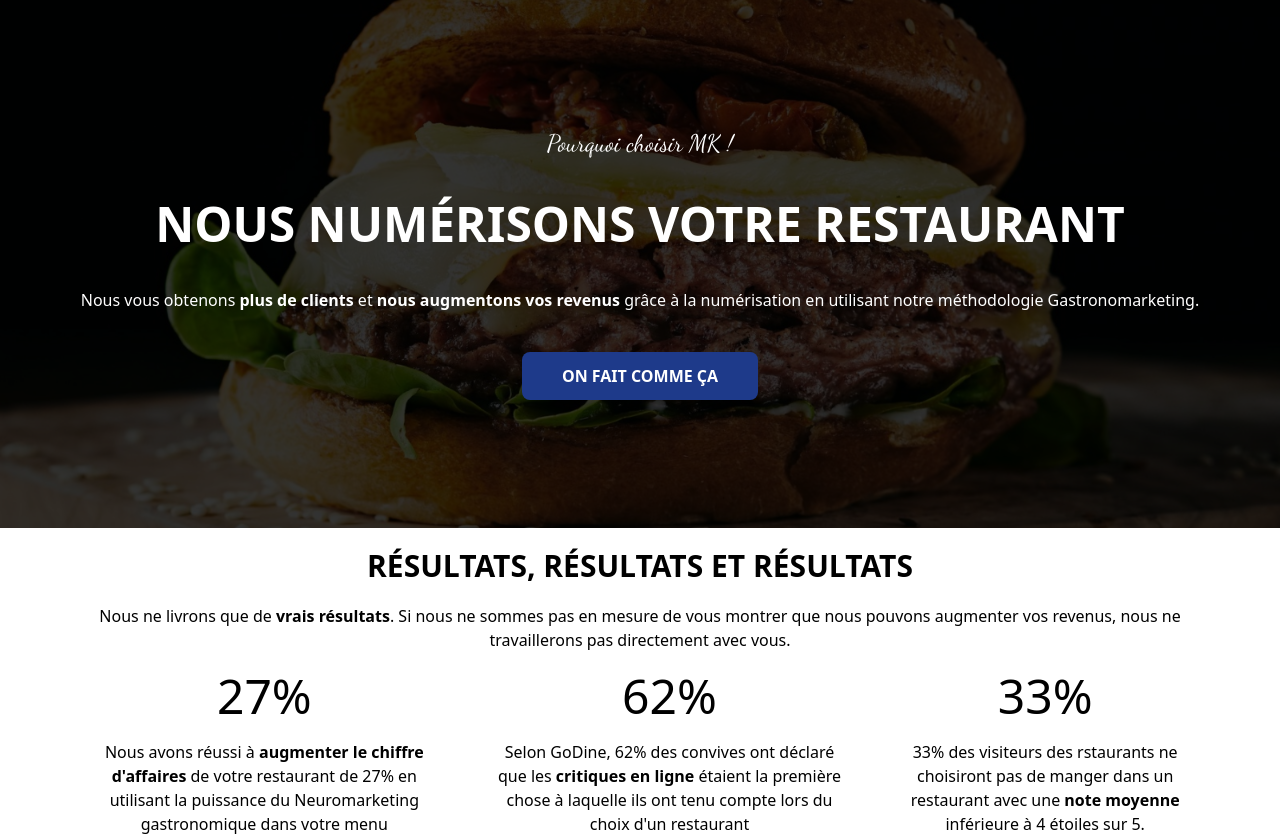
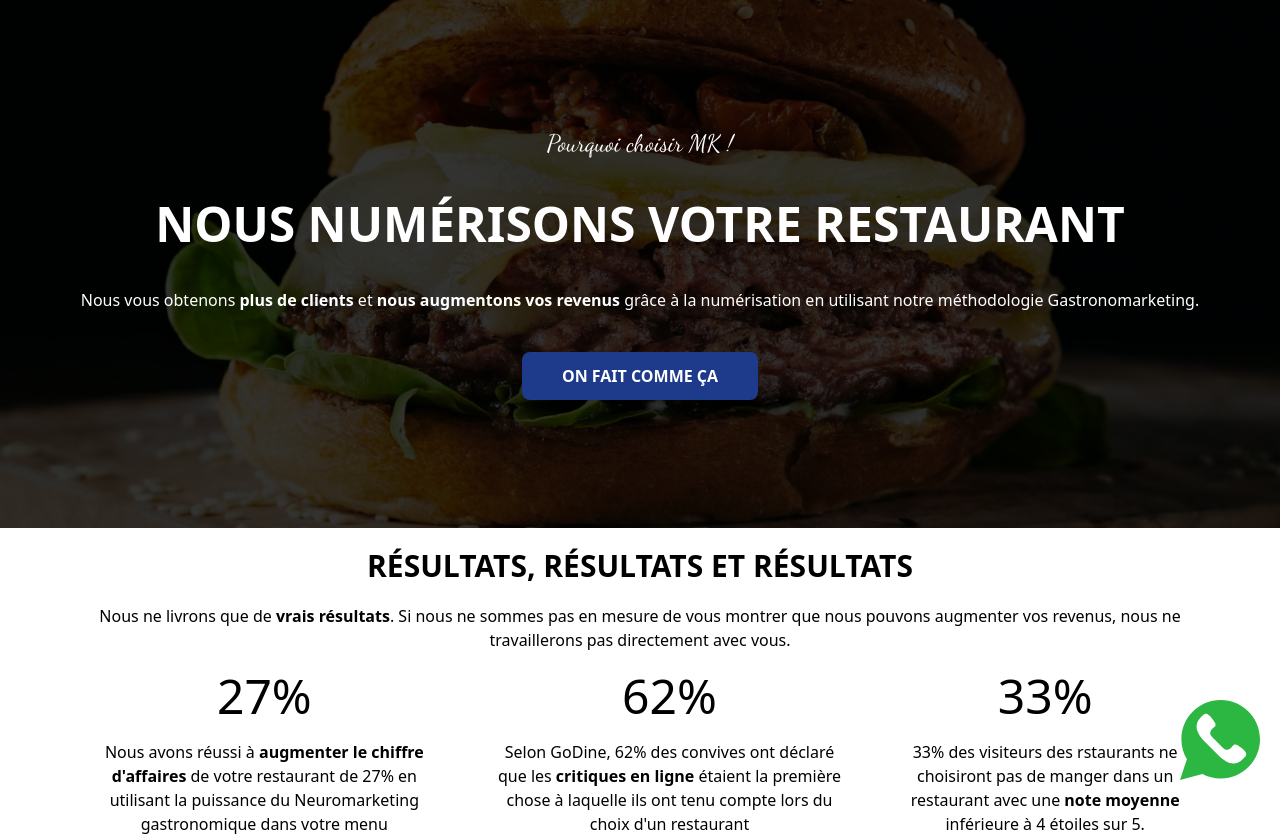
Before and after one commit to chopin2712/mk, a plain HTML site: page index.html in a window 1280 px wide. Drawn offline with nearby package versions, Linux system fonts and the light colour scheme.

Commit message:
Ajout du logo whatsapp

```diff
--- a/index.html
+++ b/index.html
@@ -18,7 +18,9 @@
     }
     </style>
 </head>
-<body>
+<body class="relative">
+    <img src="whatsapp.svg" alt="Whatsapp logo" class="w-20 fixed right-0 bottom-0 m-5" />
+
     <div class="w-full h-3/4-screen bg-center bg-no-repeat bg-cover" style="background-image: url('background.jpeg');" id="hero">
         <div class="w-full h-full bg-opacity-80 bg-black flex text-center text-white justify-center flex-col items-center">
             <div class="mt-10">
```
Also changed, not shown: whatsapp.svg (added).
